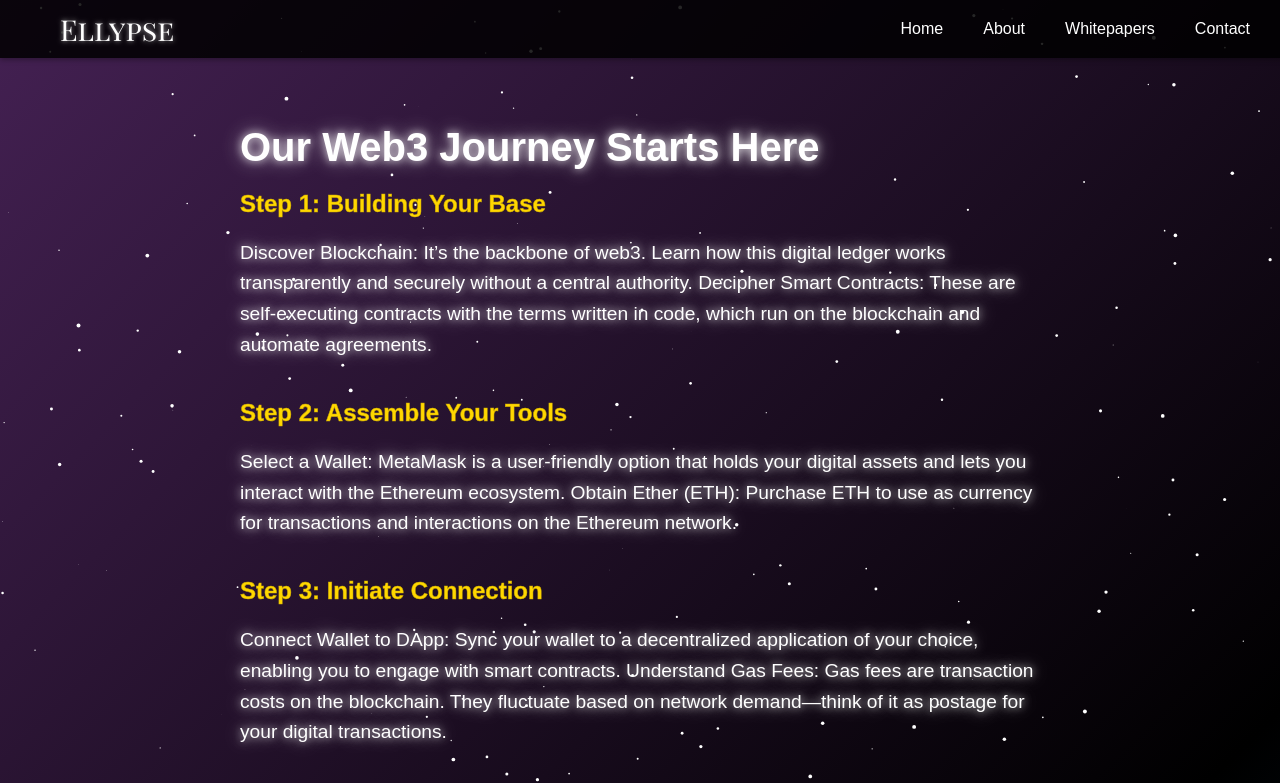
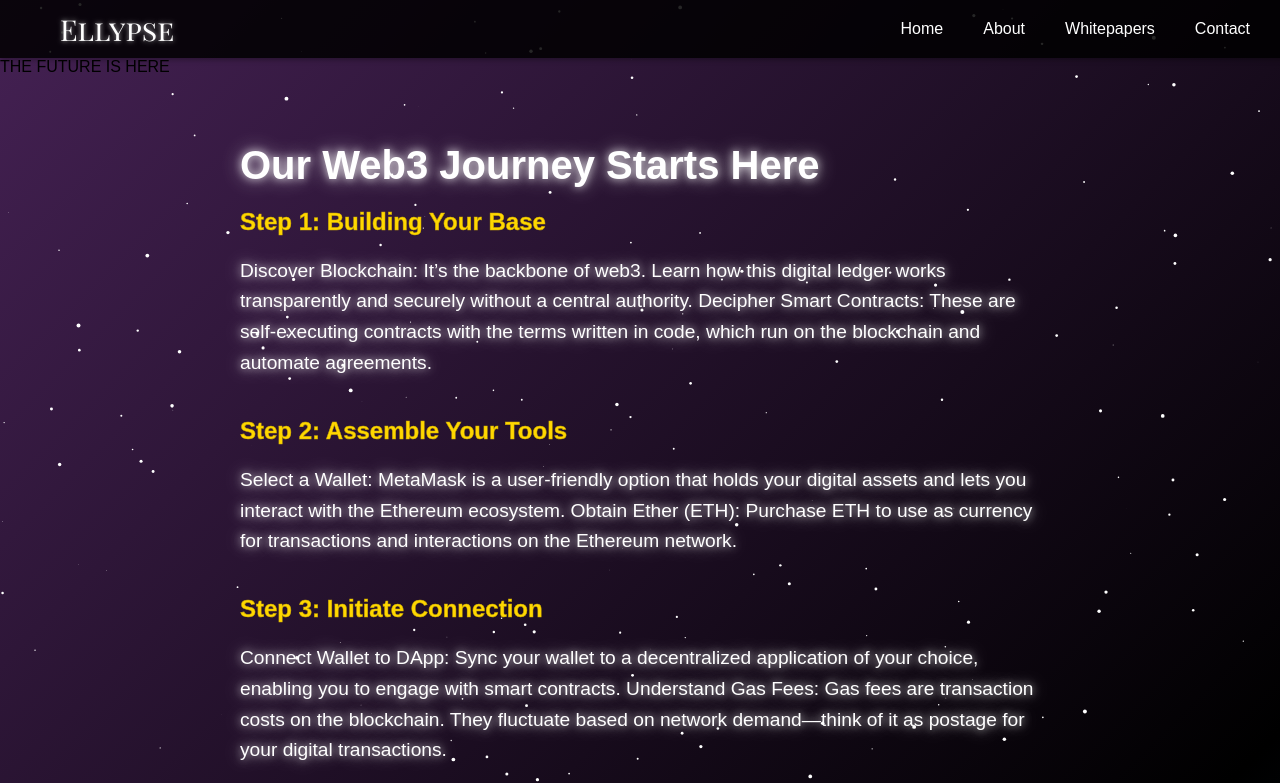
Before and after one commit to VelvetDaddy/ellypse, a plain HTML site: page index.html in a window 1280 px wide. Shown: the top 783 px of the page. Drawn offline with nearby package versions, Linux system fonts and the light colour scheme.

Commit message:
Update index.html

```diff
--- a/index.html
+++ b/index.html
@@ -22,6 +22,10 @@
             </nav>
         </div>
     </header>
+
+    <div class="welcome-container">
+        <div id="welcomeMessage">THE FUTURE IS HERE</div>
+    </div>
 
     <div id="particles-js"></div>
 
```
